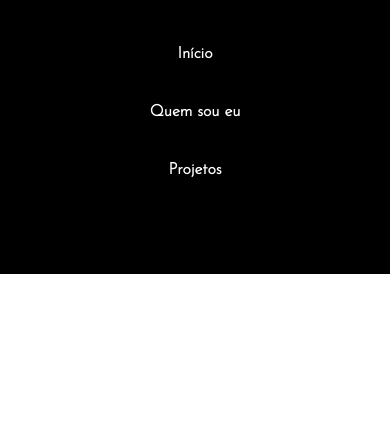
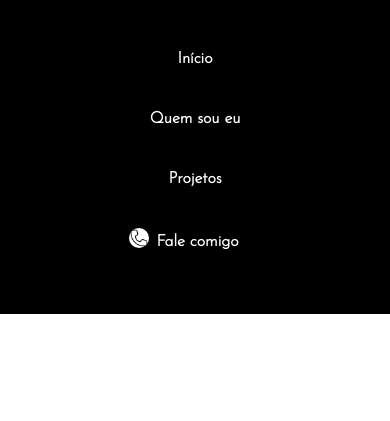
Before and after one commit to JonataRossanttles/Portfolio, a plain HTML site: page index.html in a window 390 px wide. Both pictures are taken after a click on the link 360 px from the left and 30 px from the top of the page. Shown: the part 46-467 px from the top of the page. Drawn offline with Linux system fonts and the light colour scheme.

Commit message:
Add files via upload

```diff
--- a/index.html
+++ b/index.html
@@ -13,17 +13,21 @@
     <nav >
         <a href="#" class="Logo"> J.R </a>
         <ul class="menu">
-            <li><a href="#" class="link"> Início</a></li>
-            <li><a href="#quemsoueu" class="link"> Quem sou eu</a></li>
-            <li><a href="#containerprojetos" class="link"> Projetos</a></li>
+            <li class="opções-menu"><a href="#" class="link"> Início</a></li>
+            <li class="opções-menu"><a href="#quemsoueu" class="link"> Quem sou eu</a></li>
+            <li class="opções-menu"><a href="#containerprojetos" class="link"> Projetos</a></li>
+            <li class="opções-menu" id="fale-comigo"> <img src="Imagens/telefone.png" alt="" class="celular">
+                <a href="https://contate.me/jonatadesenvolvedorweb" class="link" target="_blank"> Fale comigo</a></li>
         </ul>
            <a href="#" class="hamburguer"></a>
 
     </nav>
     <ul class="menu-mobile">
-        <li><a href="#" class="link"> Início</a></li>
-        <li><a href="#quemsoueu" class="link"> Quem sou eu</a></li>
-        <li><a href="#containerprojetos" class="link"> Projetos</a></li>
+        <li class="opções-menu-mobile"><a href="#" class="link"> Início</a></li>
+        <li class="opções-menu-mobile"><a href="#quemsoueu" class="link"> Quem sou eu</a></li>
+        <li class="opções-menu-mobile"><a href="#containerprojetos" class="link"> Projetos</a></li>
+        <li class="opções-menu-mobile" > <img src="Imagens/telefone.png" alt="" class="celular">
+            <a href="https://contate.me/jonatadesenvolvedorweb" class="link" target="_blank" id="fale-comigo-mobile"> Fale comigo</a></li>
     </ul>
 <main>
     <div class="apresentação">
--- a/styleportfolio.css
+++ b/styleportfolio.css
@@ -42,8 +42,28 @@ nav{
     background-color: rgba(0, 0, 0, 0.486);
     display: flex;
     margin: 5px;
+    height: 40px;
 
-
+}
+.opções-menu{
+    display: flex;
+   align-items: center;
+}
+.opções-menu:not(:last-child){
+    margin-right: 30px;
+}
+.celular{
+    background-color: white;
+    width: 20px;
+    height: 20px;
+    border-radius: 50%;
+    align-self: center;
+    margin-right: 5px;
+    position: relative;
+    left: -10px;
+}
+#fale-comigo{
+    margin-right: 10px;
 }
 .hamburguer{
     display: none;
@@ -56,28 +76,27 @@ nav{
 .menu-mobile{
     display: none;
     background-color: black;
-    height: 200px;
+    height: 240px;
     padding: 30px;
 }
 .menu-mobile li{
-    margin: auto;
-    margin-bottom: 40px;
-    width: 300px;
-
     text-align: center;
 }
-.menu-mobile .link{
-    margin: auto;
-    padding: 10px 20px 10px 20px;
 
+
+.opções-menu-mobile{
+    display: flex;
+    justify-content: center;
+    width: 100%;
 }
-.menu-mobile .link:hover{
-    margin: auto;
-    padding: 10px 20px 10px 20px;
-    background-color: white;
-    color: black;
-    border-radius: 20px;
-
+.opções-menu-mobile:not(:last-child){
+    margin-bottom: 30px;
+}
+#fale-comigo-mobile{
+    padding: 0;
+    margin-top: 10px;
+    position: relative;
+    left: -10px;
 }
 .Logo{
     color: white;
@@ -90,7 +109,6 @@ nav{
 }
 .link{
     font-family: var(--font-padrao);
-    margin: 30px;
     font-weight: 900;
     color: white;
     padding: 5px;
@@ -98,10 +116,10 @@ nav{
     border-radius: 10px;
 
 }
+
 .link:hover{
     background-color: white;
     padding: 5px;
-    margin: 30px;
     color: black;
 }
 main{
@@ -515,17 +533,22 @@ footer p{
  }
 
 }
-@media screen and (max-width:493px){
+@media screen and (max-width:600px){
     .menu{
         display: none;
+    }
+    .hamburguer{
+        display: block;
     }
     nav{
         padding-right: 20px;
         box-sizing: border-box;
     }
-.hamburguer{
-    display: block;
+
 }
+@media screen and (max-width:493px){
+
+
 
 .link{
     margin:2px;
```
Also changed, not shown: Imagens/telefone.png (added). Lines whose indentation alone changed are shown as unchanged.
